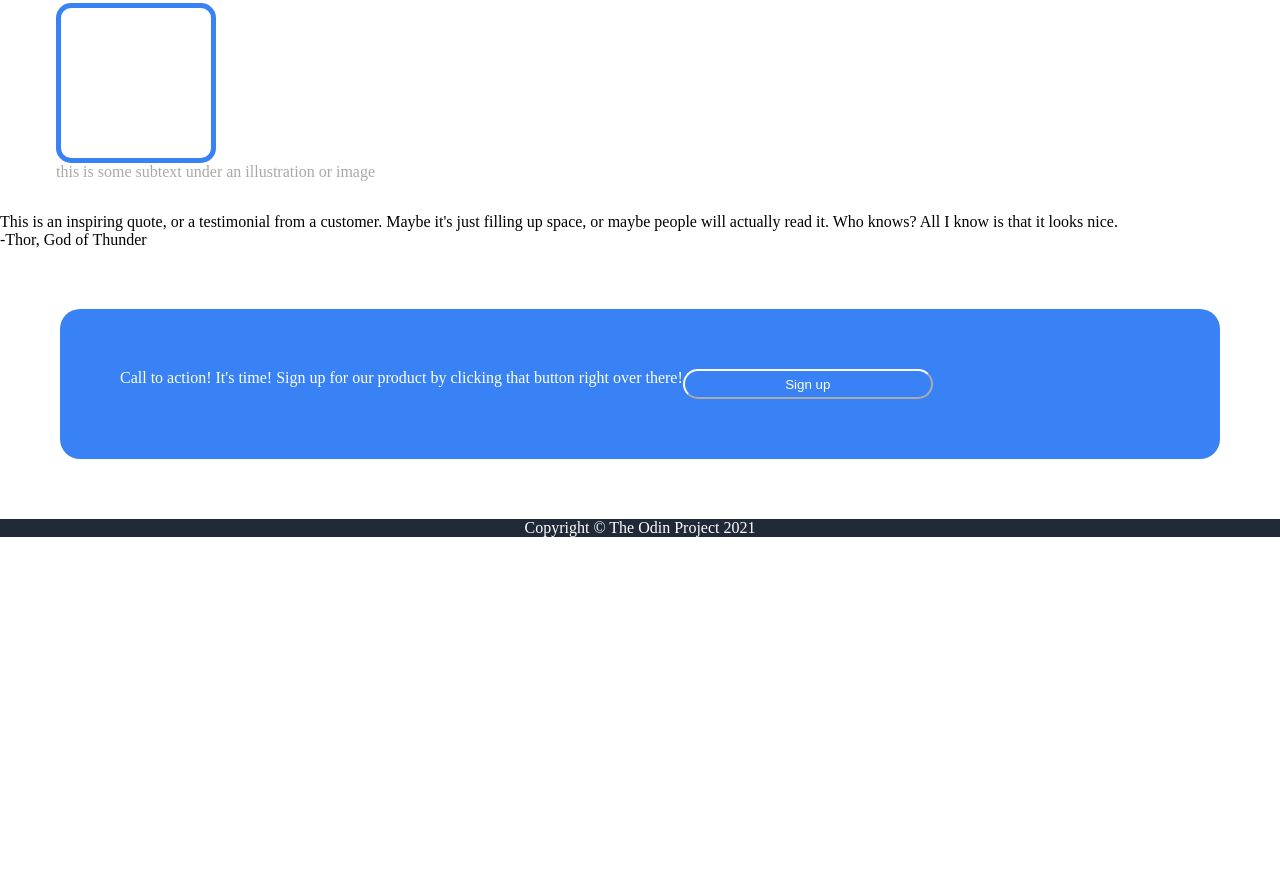
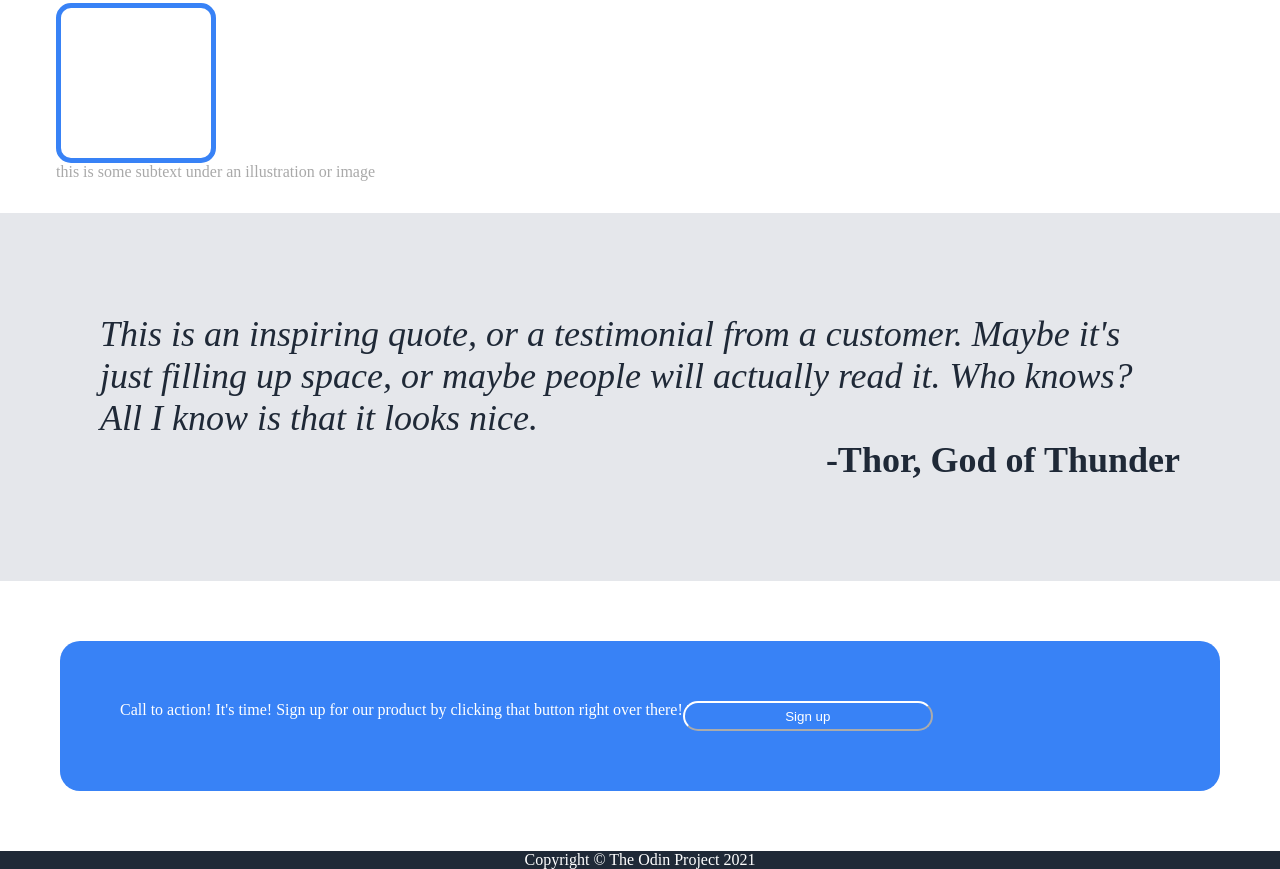
Before and after one commit to markmunir/landing-page, a plain HTML site: page index.html in a window 1280 px wide. Shown: the part 750-1619 px from the top of the page. Before the commit the page ends 1287 px from the top, so only its background shows below. Drawn offline with Linux system fonts and the light colour scheme.

Commit message:
Add CSS to quote section
CSS fonts and flexbox was added to
the quote and the quote attribution

```diff
--- a/index.html
+++ b/index.html
@@ -51,11 +51,12 @@
 
 
         <div class="quote">
-            This is an inspiring quote, or a testimonial from a customer. Maybe it's just filling up space,
-            or maybe people will actually read it. Who knows? All I know is that it looks nice.
+            <div class="quote-text">This is an inspiring quote, or a testimonial from a customer. Maybe it's just filling up space,
+            or maybe people will actually read it. Who knows? All I know is that it looks nice. </div>
+            <div class="quote-atr">-Thor, God of Thunder</div>
         </div>
 
-        <div class="quote-atr">-Thor, God of Thunder</div>
+
 
         <div class="action-box">
             Call to action! It's time!
--- a/styles.css
+++ b/styles.css
@@ -87,6 +87,23 @@ figure {
     align-items: flex-start;
 }
 
+.quote {
+    background-color: #E5E7EB;
+    font-size: 36px;
+    color: #1f2937;
+    padding: 100px;
+}
+.quote-text {
+    font-style: italic;
+    font-weight: 200;
+
+}
+.quote-atr {
+    display: flex;
+    justify-content: flex-end;
+    color: #1f2937;
+    font-weight: 900;
+}
 .action-box {
     display: flex;
     background-color: #3882F6;
```
